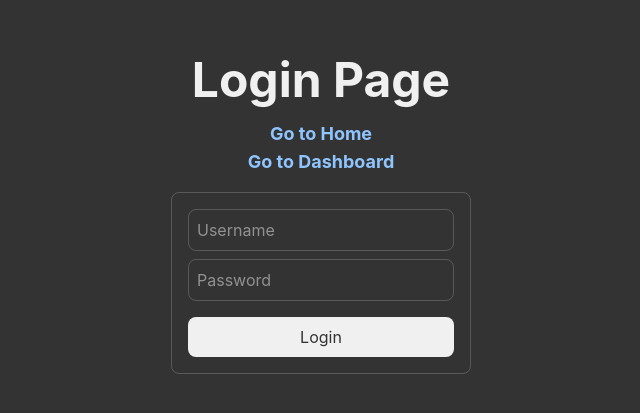
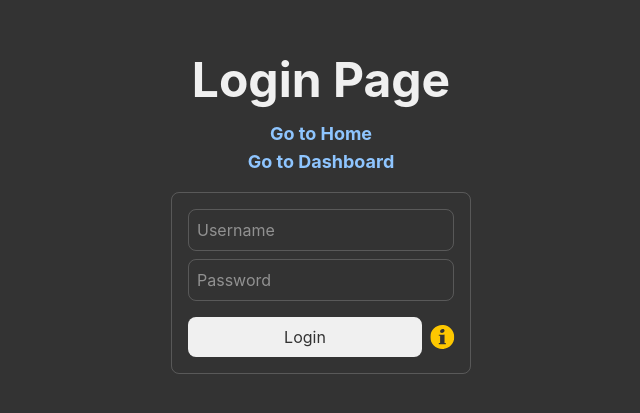
Before and after one commit to Luis-Prendas/jwt-login-demo, a React (Vite) app: page /login in a window 1280 px wide. Shown: the part 105-518 px from the top of the page, without its empty margins (319-959 px from the left). Built offline with nearby package versions, Linux system fonts and the light colour scheme.

Commit message:
feat: add InfoButton component and integrate it into the Login form

```diff
--- /dev/null
+++ b/src/components/InfoButton.tsx
@@ -0,0 +1,51 @@
+import { motion } from 'framer-motion'
+import { useState } from 'react'
+
+export default function InfoButton() {
+  const [showInfo, setShowInfo] = useState(false)
+
+  return (
+    <div className="relative flex flex-col items-center justify-center mt-2">
+      <motion.button
+        type="button"
+        className="cursor-pointer"
+        onMouseEnter={() => setShowInfo(true)}
+        onMouseLeave={() => setShowInfo(false)}
+        animate={{
+          x: [0, -2, 2, -2, 2, 0],
+        }}
+        transition={{
+          repeat: Infinity,
+          repeatDelay: 1, // tiempo entre cada "temblor"
+          duration: 0.3,
+        }}
+      >
+        <svg
+          className="w-6 text-yellow-400"
+          viewBox="0 0 122.88 122.88"
+          fill="currentColor"
+        >
+          <g>
+            <path
+              fillRule="evenodd"
+              clipRule="evenodd"
+              d="M61.44,0c33.926,0,61.44,27.514,61.44,61.44c0,33.926-27.514,61.439-61.44,61.439 C27.513,122.88,0,95.366,0,61.44C0,27.514,27.513,0,61.44,0L61.44,0z M79.42,98.215H43.46v-6.053h6.757v-36.96H43.46v-4.816h16.808 c4.245,0,8.422-0.51,12.549-1.551v43.328h6.604V98.215L79.42,98.215z M63.859,21.078c2.785,0,4.975,0.805,6.571,2.396 c1.579,1.59,2.377,3.771,2.377,6.581c0,2.848-1.358,5.381-4.093,7.601c-2.751,2.22-5.941,3.338-9.577,3.338 c-2.733,0-4.905-0.765-6.569-2.297c-1.665-1.551-2.497-3.556-2.497-6.05c0-3.143,1.358-5.853,4.059-8.152 C56.83,22.219,60.072,21.078,63.859,21.078L63.859,21.078z"
+            />
+          </g>
+        </svg>
+      </motion.button>
+
+      {showInfo && (
+        <motion.div
+          className="absolute flex flex-col gap-2 justify-center items-center top-12 bg-[#333] border border-[#f0f0f0]/20 text-[#f0f0f0] text-sm p-2 rounded-lg shadow-lg min-w-[150px]"
+          initial={{ opacity: 0, y: 5 }}
+          animate={{ opacity: 1, y: 0 }}
+          exit={{ opacity: 0, y: 5 }}
+        >
+          <span>Username: admin</span>
+          <span>Password: admin</span>
+        </motion.div>
+      )}
+    </div>
+  )
+}
--- a/src/pages/Login.tsx
+++ b/src/pages/Login.tsx
@@ -1,5 +1,6 @@
 import { useNavigate } from "react-router";
 import { useAuth } from "../hooks/useAuth";
+import InfoButton from "../components/InfoButton";
 
 export default function Login() {
   const navigate = useNavigate();
@@ -37,6 +38,7 @@ export default function Login() {
         <form onSubmit={handleSubmit} className="flex flex-col items-center gap-2 p-4 border border-[#f0f0f0]/20 rounded-lg">
           <input required type="text" name="username" placeholder="Username" className="border border-[#f0f0f0]/20 p-2 rounded-lg" />
           <input required type="password" name="password" placeholder="Password" className="border border-[#f0f0f0]/20 p-2 rounded-lg" />
+          <div className="flex gap-2 w-full">
             <button
               type="submit"
               className={`bg-[#f0f0f0] text-[#333] rounded-lg px-4 py-2 w-full cursor-pointer mt-2 ${loading ? 'opacity-50 cursor-not-allowed' : ''}`}
@@ -44,6 +46,8 @@ export default function Login() {
             >
               {loading ? 'Logging in...' : 'Login'}
             </button>
+            <InfoButton />
+          </div>
         </form>
 
         {error && (
```
Also changed, not shown: public/info.svg (added). Lines whose indentation alone changed are shown as unchanged.
